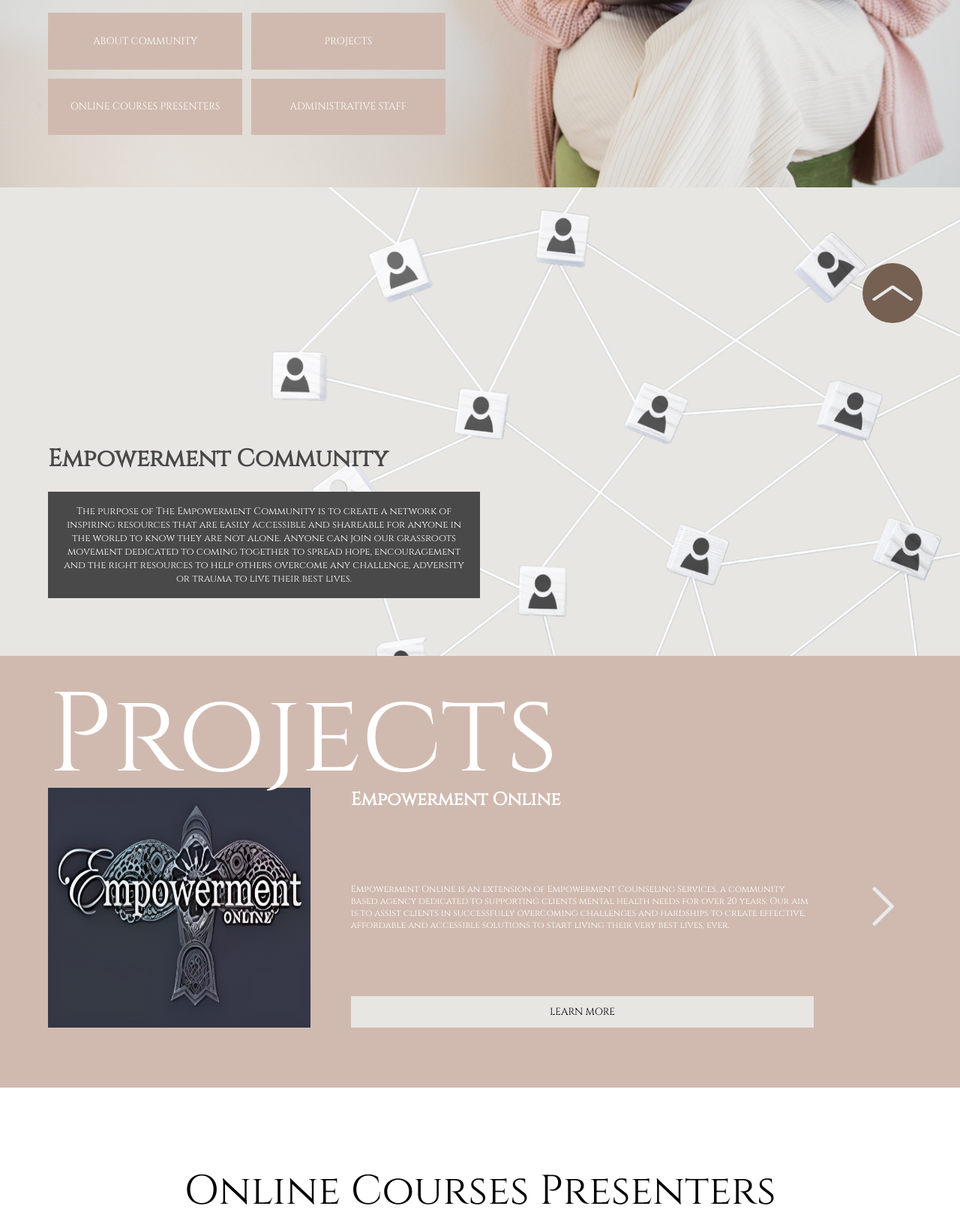
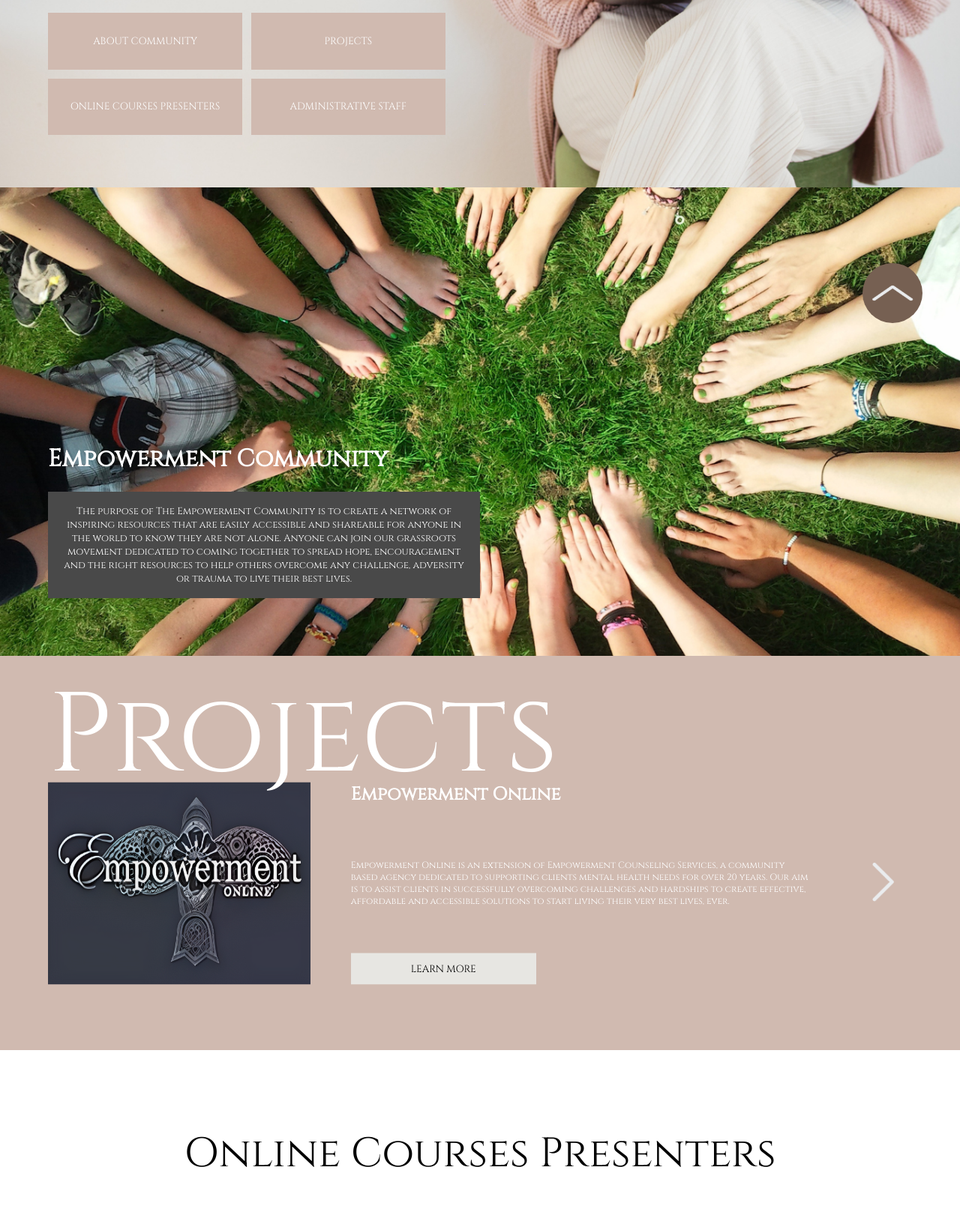
Before and after one commit to CodeSproutOrg/Empowerment_Community, a Django app: page / in a window 1280 px wide. Shown: the part 449-2074 px from the top of the page at 75% size. Run offline with Django 4.2, Linux system fonts and the light colour scheme.

Commit message:
Version 28.01.2023
1. Minor design fix

```diff
--- a/static/css/style.css
+++ b/static/css/style.css
@@ -99,7 +99,7 @@
     transform: translateY(15%);
 }
 
-#projects {display: inline-flex; height: 320px; overflow: hidden;}
+#projects {display: inline-flex; height: 270px; overflow: hidden;}
 
 .project {
     opacity: 0;
@@ -121,6 +121,7 @@
     background-color: #E7E6E2;
     border: none;
     padding: 2%;
+    width: 40%;
 }
 .project-content a {text-decoration: none; color: black;}
 
@@ -164,6 +165,7 @@
     background-color: #494949;
     color: white;
 }
+#contact-us h1 {font-weight: 400;}
 form {
     display: flex;
     flex-direction: column;
--- a/templates/pages/main-blocks/who-we-are.html
+++ b/templates/pages/main-blocks/who-we-are.html
@@ -1,5 +1,5 @@
 <div id="who-we-are" class="block">
-    <h1 class="gray">Empowerment Community</h1>
+    <h1 class="white">Empowerment Community</h1>
     <p id="who-we-are-text">
         The purpose of The Empowerment Community
         is to create a network of inspiring resources
```
Also changed, not shown: static/img/main-page/who-we-are.png.
